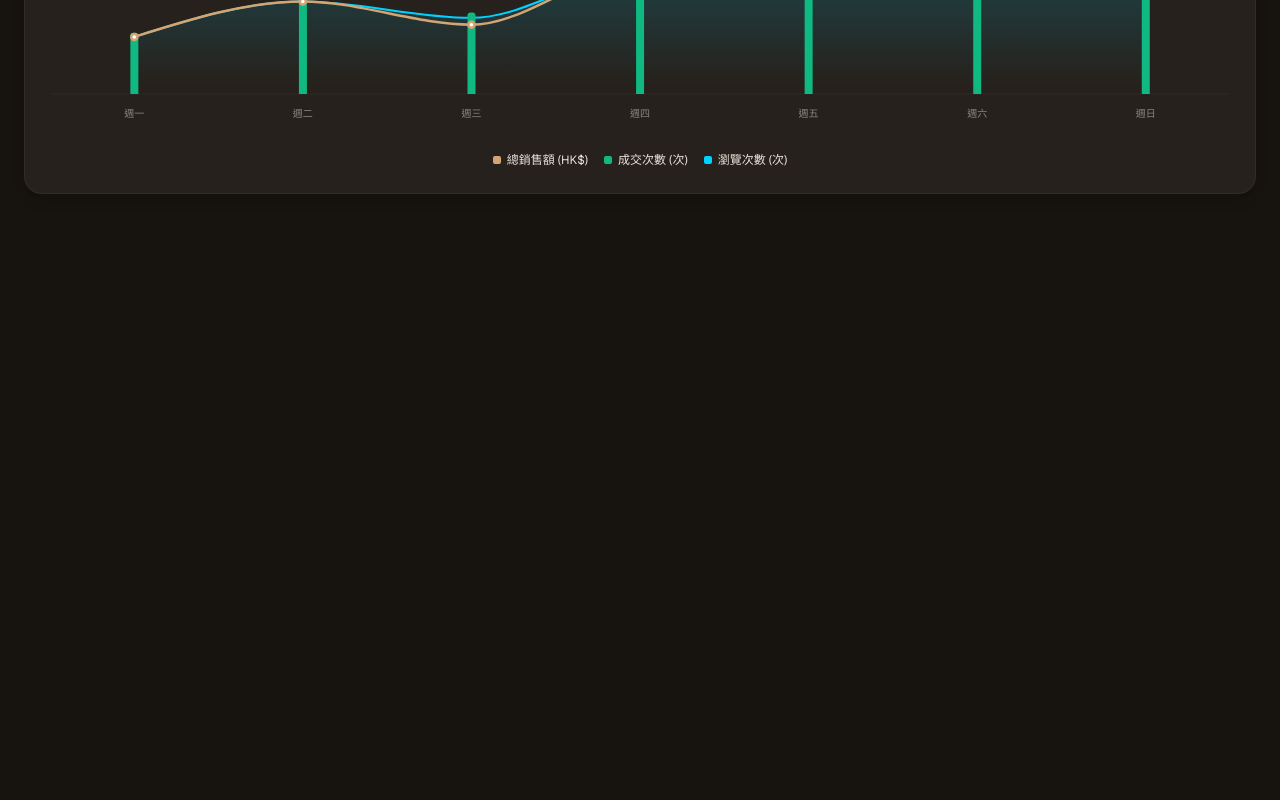
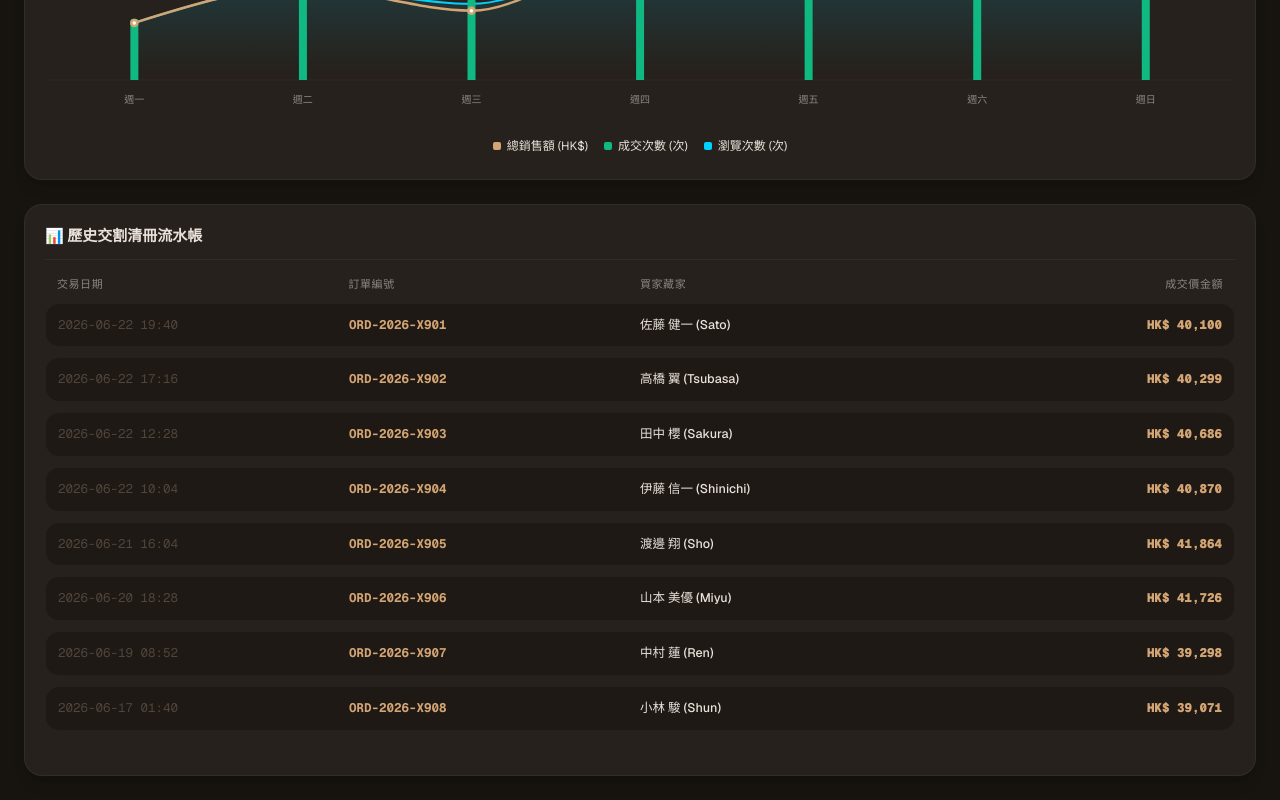
Before and after one commit to VxxxxC/Pokemon-Card-Trading-Platform-Client, a Next.js app: page /profile/merchant/analytics in a window 1280 px wide. Shown: the part 463-1263 px from the top of the page. Before the commit the page ends 800 px from the top, so only its background shows below. Built offline with nearby package versions, Linux system fonts and the light colour scheme.

Commit message:
add new sku history container with pagination

```diff
--- a/app/profile/merchant/analytics/page.tsx
+++ b/app/profile/merchant/analytics/page.tsx
@@ -4,7 +4,16 @@ import * as React from "react";
 import { useState, useMemo } from "react";
 import { useRouter } from "next/navigation";
 import { IoChevronBack } from "react-icons/io5";
-import { ComposedChart, Area, Line, Bar, XAxis, YAxis, CartesianGrid, ResponsiveContainer } from "recharts";
+import {
+  ComposedChart,
+  Area,
+  Line,
+  Bar,
+  XAxis,
+  YAxis,
+  CartesianGrid,
+  ResponsiveContainer,
+} from "recharts";
 import {
   ChartContainer,
   ChartTooltip,
@@ -20,6 +29,9 @@ import {
   SelectTrigger,
   SelectValue,
 } from "@/components/ui/select";
+
+import { INITIAL_LISTINGS } from "@/app/lib/mock-data/cards";
+import { Pagination } from "@/app/components/ui/Pagination";
 
 // ─── Data Types ──────────────────────────────────────────────────────────────
 
@@ -108,27 +120,123 @@ const rangeLabelMap: Record<string, string> = {
   "1m": "1 個月",
   "3m": "3 個月",
   "6m": "6 個月",
-  "12m": "12 個月"
+  "12m": "12 個月",
 };
 
 interface MerchantAnalyticsPageProps {
   searchParams: Promise<{ sku?: string }>;
 }
 
+// ─── Immutable Relative Offsets Database for High-Fidelity Transaction History ───
+const MOCK_RELATIVE_OFFSETS = [
+  { offsetDays: 0.05, buyerName: "佐藤 健一 (Sato)", id: "ORD-2026-X901" },
+  { offsetDays: 0.15, buyerName: "高橋 翼 (Tsubasa)", id: "ORD-2026-X902" },
+  { offsetDays: 0.35, buyerName: "田中 櫻 (Sakura)", id: "ORD-2026-X903" },
+  { offsetDays: 0.45, buyerName: "伊藤 信一 (Shinichi)", id: "ORD-2026-X904" },
+  { offsetDays: 1.2, buyerName: "渡邊 翔 (Sho)", id: "ORD-2026-X905" },
+  { offsetDays: 2.1, buyerName: "山本 美優 (Miyu)", id: "ORD-2026-X906" },
+  { offsetDays: 3.5, buyerName: "中村 蓮 (Ren)", id: "ORD-2026-X907" },
+  { offsetDays: 5.8, buyerName: "小林 駿 (Shun)", id: "ORD-2026-X908" },
+  { offsetDays: 8.2, buyerName: "加藤 拓也 (Takuya)", id: "ORD-2026-X909" },
+  { offsetDays: 12.5, buyerName: "吉田 葵 (Aoi)", id: "ORD-2026-X910" },
+  { offsetDays: 18.1, buyerName: "山田 大介 (Daisuke)", id: "ORD-2026-X911" },
+  { offsetDays: 24.3, buyerName: "佐々木 陸 (Riku)", id: "ORD-2026-X912" },
+  { offsetDays: 35.0, buyerName: "山口 陽菜 (Hina)", id: "ORD-2026-X913" },
+  { offsetDays: 45.2, buyerName: "松本 裕太 (Yuta)", id: "ORD-2026-X914" },
+  { offsetDays: 60.1, buyerName: "井上 翔太 (Shota)", id: "ORD-2026-X915" },
+  { offsetDays: 85.4, buyerName: "木村 拓哉 (Takuya)", id: "ORD-2026-X916" },
+  { offsetDays: 110.2, buyerName: "林 奈々 (Nana)", id: "ORD-2026-X917" },
+  { offsetDays: 150.5, buyerName: "清水 健 (Ken)", id: "ORD-2026-X918" },
+  { offsetDays: 220.0, buyerName: "阿部 寬 (Hiroshi)", id: "ORD-2026-X919" },
+  { offsetDays: 310.4, buyerName: "森 翔平 (Shohei)", id: "ORD-2026-X920" },
+];
+
 export default function MerchantAnalyticsPage({
   searchParams,
 }: MerchantAnalyticsPageProps) {
   const router = useRouter();
   const [timeRange, setTimeRange] = useState<string>("7d");
+  const [historyPage, setHistoryPage] = useState<number>(1);
+  const itemsPerPage = 8;
 
   // Await searchParams in client side safe pattern using React.use
   const resolvedParams = React.use(searchParams);
   const sku = resolvedParams?.sku ?? null;
 
+  // Resolve canonical name from SKU parameter string
+  const resolvedSkuName = useMemo(() => {
+    if (!sku) return "未知商品";
+    const found = INITIAL_LISTINGS.find((c) => c.id === sku);
+    return found ? found.name : `標準合約資產 (${sku})`;
+  }, [sku]);
+
   // Extract selected timeseries data
   const currentChartData = useMemo(() => {
     return MOCK_DATA_MAP[timeRange] ?? MOCK_DATA_MAP["7d"];
   }, [timeRange]);
+
+  // Dynamically compute the price anchor of the SKU
+  const skuBasePrice = useMemo(() => {
+    if (!sku) return 40000;
+    const found = INITIAL_LISTINGS.find((c) => c.id === sku);
+    if (found && found.sellOrders.length > 0) {
+      return Math.min(...found.sellOrders.map((o) => o.price));
+    }
+    return 42500;
+  }, [sku]);
+
+  // Dynamic filter pipeline for high-fidelity transaction ledger entries
+  const filteredHistory = useMemo(() => {
+    // Standard thresholds (in days ago) for 6-tier time filter controls
+    const thresholdDays = (() => {
+      switch (timeRange) {
+        case "12h":
+          return 0.5;
+        case "7d":
+          return 7;
+        case "1m":
+          return 30;
+        case "3m":
+          return 90;
+        case "6m":
+          return 180;
+        case "12m":
+          return 365;
+        default:
+          return 7;
+      }
+    })();
+
+    const baseTime = new Date("2026-06-22T20:52:29").getTime();
+
+    return MOCK_RELATIVE_OFFSETS.filter(
+      (item) => item.offsetDays <= thresholdDays,
+    ).map((item) => {
+      // Calculate dynamic past timestamp
+      const txDate = new Date(baseTime - item.offsetDays * 24 * 60 * 60 * 1000);
+      const yyyy = txDate.getFullYear();
+      const mm = String(txDate.getMonth() + 1).padStart(2, "0");
+      const dd = String(txDate.getDate()).padStart(2, "0");
+      const hh = String(txDate.getHours()).padStart(2, "0");
+      const min = String(txDate.getMinutes()).padStart(2, "0");
+
+      // Fluctuating dynamic price with custom sine-wave variation centered on the SKU ask price
+      const priceVariance = Math.sin(item.offsetDays) * 0.05;
+      const finalPrice = Math.round(skuBasePrice * (1 + priceVariance));
+
+      return {
+        id: item.id,
+        date: `${yyyy}-${mm}-${dd} ${hh}:${min}`,
+        buyerName: item.buyerName,
+        price: finalPrice,
+      };
+    });
+  }, [timeRange, skuBasePrice]);
+
+  const paginatedHistory = useMemo(() => {
+    const startIdx = (historyPage - 1) * itemsPerPage;
+    return filteredHistory.slice(startIdx, startIdx + itemsPerPage);
+  }, [filteredHistory, historyPage]);
 
   return (
     <section
@@ -145,20 +253,13 @@ export default function MerchantAnalyticsPage({
           <IoChevronBack className="size-5" />
         </button>
         <div>
-         <h1
+          <div
             id="analytics-heading"
             className="font-sans font-black text-[22px] lg:text-[25px] text-[#eae1da] tracking-tight flex items-center gap-2 flex-wrap"
           >
-           {sku && (
-             <span className="font-mono text-[#d4a574]">
-               {sku}
-             </span>
-           )}
+            <span className="font-mono text-[#d4a574]">{resolvedSkuName}</span>
             <span>商品分析</span>
-         </h1>
-         <p className="font-mono text-[10px] text-[#8A8680] uppercase tracking-wider mt-0.5">
-           Client Container Live Data Stream Viewport
-         </p>
+          </div>
         </div>
       </div>
 
@@ -193,9 +294,17 @@ export default function MerchantAnalyticsPage({
 
           <div className="w-[125px] shrink-0">
             {/* 6-Tier Time-Range Select Controller */}
-         <Select value={timeRange} onValueChange={(val) => setTimeRange(val ?? "7d")}>
+            <Select
+              value={timeRange}
+              onValueChange={(val) => {
+                setTimeRange(val ?? "7d");
+                setHistoryPage(1);
+              }}
+            >
               <SelectTrigger className="w-full bg-[#1A1612] border border-white/5 rounded-xl text-text-primary text-[13px] font-sans h-9">
-             <SelectValue>{rangeLabelMap[timeRange] || "選擇時間"}</SelectValue>
+                <SelectValue>
+                  {rangeLabelMap[timeRange] || "選擇時間"}
+                </SelectValue>
               </SelectTrigger>
               <SelectContent>
                 <SelectItem value="12h">12 小時</SelectItem>
@@ -220,7 +329,10 @@ export default function MerchantAnalyticsPage({
                   </linearGradient>
                 </defs>
 
-               <CartesianGrid vertical={false} stroke="rgba(255,255,255,0.04)" />
+                <CartesianGrid
+                  vertical={false}
+                  stroke="rgba(255,255,255,0.04)"
+                />
 
                 <XAxis
                   dataKey="time"
@@ -228,7 +340,11 @@ export default function MerchantAnalyticsPage({
                   tickLine={false}
                   axisLine={false}
                   tickMargin={10}
-                 style={{ fill: "#8A8680", fontSize: 10, fontFamily: "monospace" }}
+                  style={{
+                    fill: "#8A8680",
+                    fontSize: 10,
+                    fontFamily: "monospace",
+                  }}
                 />
 
                 {/* 左 Y 軸線路：總銷售金額 */}
@@ -238,12 +354,16 @@ export default function MerchantAnalyticsPage({
                   includeHidden
                   label={chartConfig.totalSales.label}
                   orientation="left"
-                 domain={[0, 'auto']}
+                  domain={[0, "auto"]}
                   tickCount={6}
                   tickLine={false}
                   axisLine={false}
                   tickMargin={8}
-                 style={{ fill: chartConfig.totalSales.color, fontSize: 10, fontFamily: "monospace" }}
+                  style={{
+                    fill: chartConfig.totalSales.color,
+                    fontSize: 10,
+                    fontFamily: "monospace",
+                  }}
                   tickFormatter={(val) => `$${val.toLocaleString()}`}
                 />
 
@@ -254,12 +374,16 @@ export default function MerchantAnalyticsPage({
                   includeHidden
                   label={chartConfig.viewCount.label}
                   orientation="right"
-                  domain={[0, 'auto']}
+                  domain={[0, "auto"]}
                   tickCount={6}
                   tickLine={false}
                   axisLine={false}
                   tickMargin={8}
-                 style={{ fill: chartConfig.viewCount.color, fontSize: 10, fontFamily: "monospace" }}
+                  style={{
+                    fill: chartConfig.viewCount.color,
+                    fontSize: 10,
+                    fontFamily: "monospace",
+                  }}
                   tickFormatter={(val) => `$${val.toLocaleString()}`}
                 />
 
@@ -269,19 +393,26 @@ export default function MerchantAnalyticsPage({
                   hide
                   includeHidden
                   label={chartConfig.txCount.label}
-                  domain={[0,'auto']}
+                  domain={[0, "auto"]}
                   tickCount={6}
                   tickLine={false}
                   axisLine={false}
                   tickMargin={8}
-                 style={{ fill: chartConfig.viewCount.color, fontSize: 10, fontFamily: "monospace" }}
+                  style={{
+                    fill: chartConfig.viewCount.color,
+                    fontSize: 10,
+                    fontFamily: "monospace",
+                  }}
                   tickFormatter={(val) => `$${val.toLocaleString()}`}
                 />
 
                 <ChartTooltip
                   cursor={{ fill: "#ffffff", opacity: 0.04 }}
                   content={
-                    <ChartTooltipContent className="bg-[#1A1612] border border-white/10 [&&_*]:text-[#eae1da]" labelClassName="text-lg"/>
+                    <ChartTooltipContent
+                      className="bg-[#1A1612] border border-white/10 [&&_*]:text-[#eae1da]"
+                      labelClassName="text-lg"
+                    />
                   }
                 />
 
@@ -315,13 +446,72 @@ export default function MerchantAnalyticsPage({
                   maxBarSize={8}
                 />
 
-               <ChartLegend content={<ChartLegendContent className="mt-4" />} />
+                <ChartLegend
+                  content={<ChartLegendContent className="mt-4" />}
+                />
               </ComposedChart>
             </ResponsiveContainer>
           </ChartContainer>
         </div>
       </div>
+      {/* Paginated Trading History Section */}
+      <div
+        id="sku-history"
+        className="bg-[#26211C] rounded-2xl border border-white/5 p-5 shadow-lg space-y-4"
+      >
+        <div className="border-b border-white/5 pb-3">
+          <h3 className="font-sans font-bold text-[15px] text-[#eae1da]">
+            📊 歷史交割清冊流水帳
+          </h3>
+        </div>
 
+        {filteredHistory.length === 0 ? (
+          <div className="py-8 text-center font-sans text-[13px] text-text-disabled">
+            該商品於當前區間內暫無交易歷史記錄
+          </div>
+        ) : (
+          <div className="space-y-2.5">
+            {/* Header Labels */}
+            <div className="grid grid-cols-4 px-3 text-[11px] font-mono text-[#8A8680] uppercase tracking-wider">
+              <span>交易日期</span>
+              <span>訂單編號</span>
+              <span>買家藏家</span>
+              <span className="text-right">成交價金額</span>
+            </div>
+
+            {/* Paginated Rows Iteration */}
+            {paginatedHistory.map((tx) => (
+              <div
+                key={tx.id}
+                className="grid grid-cols-4 items-center px-3 py-3 bg-[#17130f]/50 border border-white/[0.03] rounded-xl font-mono text-[12.5px] transition-all hover:border-brand/20"
+              >
+                <span className="text-text-disabled">{tx.date}</span>
+                <span className="text-brand font-bold">{tx.id}</span>
+                <span className="text-[#eae1da] font-sans font-medium">
+                  {tx.buyerName}
+                </span>
+                <span className="text-right text-brand font-black">
+                  HK$ {tx.price.toLocaleString("zh-TW")}
+                </span>
+              </div>
+            ))}
+          </div>
+        )}
+
+        {/* Integrated Shared Pagination Link Controller */}
+        <div className="pt-2">
+          <Pagination
+            currentPage={historyPage}
+            totalPages={Math.ceil(filteredHistory.length / itemsPerPage)}
+            onPageChange={(page) => setHistoryPage(page)}
+            itemLabel="筆交易流水"
+            totalItems={filteredHistory.length}
+            itemsPerPage={itemsPerPage}
+            enableScroll={false}
+            scrollToViewId="sku-history"
+          />
+        </div>
+      </div>
     </section>
   );
 }
```
Lines whose indentation alone changed are shown as unchanged.
